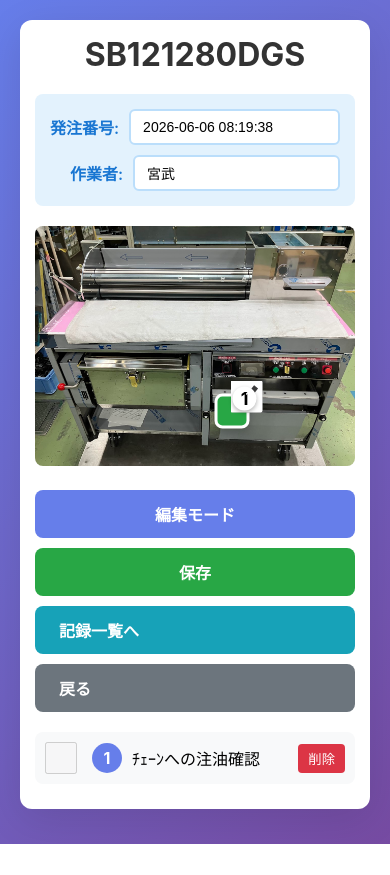
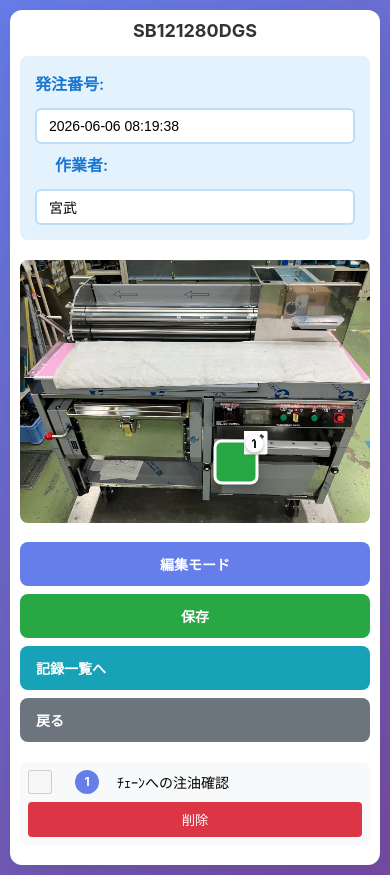
Before and after one commit to kmiyatake-ops/my-flask-app, a Flask app: page /checksheet/5 in a window 390 px wide. Before the commit the page ends 844 px from the top, so only its background shows below. Run offline with Flask 3, Linux system fonts and the light colour scheme; data comes from the database, SQL or seed files in the repository.

Commit message:
Add responsive CSS for mobile layout

```diff
--- a/static/css/style.css
+++ b/static/css/style.css
@@ -533,27 +533,98 @@ h2 {
         padding: 15px;
     }
 
+    body {
+        padding: 10px;
+    }
+
+    h1 {
+        font-size: 20px;
+        margin-bottom: 15px;
+    }
+
+    .order-number-section {
+        flex-direction: column;
+        align-items: stretch;
+        gap: 8px;
+    }
+
+    .order-number-section label {
+        margin-bottom: 5px;
+    }
+
+    .order-number-section input {
+        min-width: auto;
+        width: 100%;
+    }
+
     .controls {
         flex-direction: column;
+        gap: 8px;
     }
 
     .btn {
         width: 100%;
+        padding: 14px 20px;
+        font-size: 16px;
+    }
+
+    .actions {
+        flex-direction: column;
+    }
+
+    .image-container {
+        margin-bottom: 15px;
     }
 
     .hotspot {
-        width: 35px;
-        height: 35px;
+        width: 50px;
+        height: 50px;
         font-size: 14px;
+    }
+
+    .hotspot-checkbox {
+        width: 28px;
+        height: 28px;
+    }
+
+    .hotspot-number {
+        font-size: 14px;
+        width: 20px;
+        height: 20px;
+        top: -8px;
+        right: -8px;
+    }
+
+    .list-checkbox {
+        width: 28px;
+        height: 28px;
     }
 
     .hotspot-item {
         flex-wrap: wrap;
+        padding: 8px;
+        gap: 8px;
+    }
+
+    .hotspot-item .number {
+        width: 28px;
+        height: 28px;
+        font-size: 14px;
+    }
+
+    .hotspot-item .text {
+        font-size: 14px;
+        width: 100%;
     }
 
     .hotspot-case-number {
         width: 100%;
         min-width: auto;
+    }
+
+    .hotspot-item .delete-btn {
+        width: 100%;
+        padding: 8px;
     }
 
     .qr-section {
@@ -573,5 +644,66 @@ h2 {
 
     .records-filter input {
         width: 100%;
+        min-width: auto;
+    }
+
+    .records-table {
+        font-size: 12px;
+    }
+
+    .records-table th,
+    .records-table td {
+        padding: 8px 4px;
+    }
+
+    #list-content {
+        grid-template-columns: 1fr;
+    }
+
+    .checksheet-card {
+        padding: 15px;
     }
 }
+
+@media (max-width: 480px) {
+    .container {
+        padding: 10px;
+    }
+
+    h1 {
+        font-size: 18px;
+    }
+
+    .hotspot {
+        width: 45px;
+        height: 45px;
+        font-size: 12px;
+    }
+
+    .hotspot-checkbox {
+        width: 24px;
+        height: 24px;
+    }
+
+    .hotspot-number {
+        font-size: 12px;
+        width: 18px;
+        height: 18px;
+    }
+
+    .list-checkbox {
+        width: 24px;
+        height: 24px;
+    }
+
+    .hotspot-item .number {
+        width: 24px;
+        height: 24px;
+        font-size: 12px;
+    }
+
+    .btn {
+        padding: 12px 16px;
+        font-size: 14px;
+    }
+}
```
